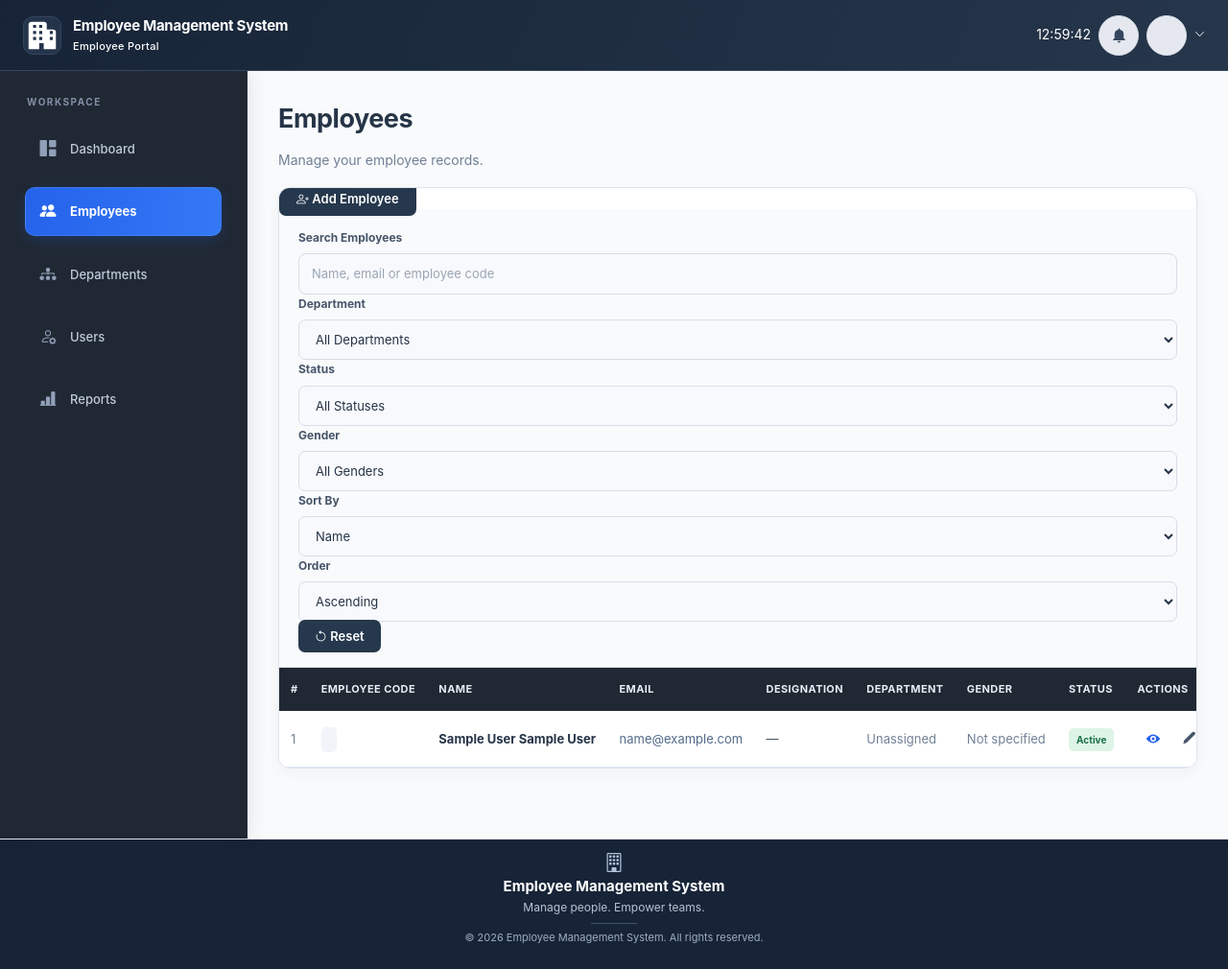
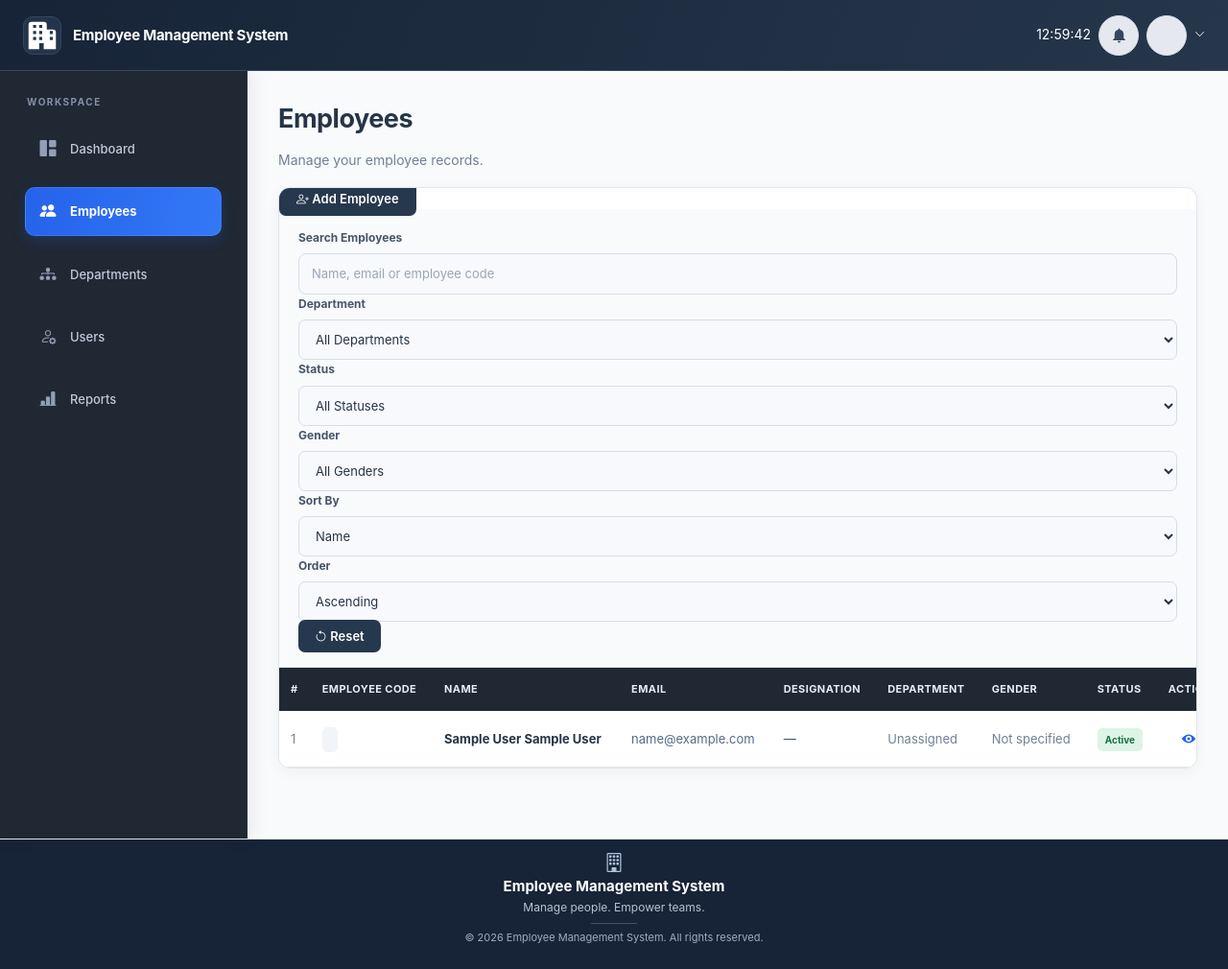
Before and after one commit to madhan8651/Laravel-Employee-Management-System, a Laravel app: page /admin/employees in a window 1280 px wide. Shown: the whole page at 96% size. Run offline with Laravel 12, Linux system fonts and the light colour scheme; the visitor is signed in with stand-in values (Sample User, id 1); data that the repository does not hold is empty; style sheets or scripts are compiled from the project's sources; parts of the project's set-up code (start-up, migrations or seed data) failed here and were passed over; some libraries are stand-ins or nearby versions.

Commit message:
Update employee actions and navbar UI

```diff
--- a/public/js/employee-filters.js
+++ b/public/js/employee-filters.js
@@ -46,8 +46,6 @@ document.addEventListener('DOMContentLoaded', () => {
             eye: '<svg xmlns="http://www.w3.org/2000/svg" width="16" height="16" viewBox="0 0 16 16" fill="currentColor" aria-hidden="true"><path d="M8 3.5c-3.5 0-6.3 3.4-7.3 4.5 1 1.1 3.8 4.5 7.3 4.5s6.3-3.4 7.3-4.5C14.3 6.9 11.5 3.5 8 3.5Zm0 7.5a3 3 0 1 1 0-6 3 3 0 0 1 0 6Zm0-1.5a1.5 1.5 0 1 0 0-3 1.5 1.5 0 0 0 0 3Z"/></svg>',
 
             edit: '<svg xmlns="http://www.w3.org/2000/svg" width="16" height="16" viewBox="0 0 16 16" fill="currentColor" aria-hidden="true"><path d="M13.5 1a1.5 1.5 0 0 1 1.06 2.56l-8.8 8.8-3.4.85.85-3.4 8.8-8.8A1.5 1.5 0 0 1 13.5 1Z"/></svg>',
-
-            delete: '<svg xmlns="http://www.w3.org/2000/svg" width="16" height="16" viewBox="0 0 16 16" fill="currentColor" aria-hidden="true"><path d="M5.5 1a1 1 0 0 0-1 1v1H2v1.5h12V3h-2.5V2a1 1 0 0 0-1-1h-5ZM3.5 5h9l-.6 9.1a1 1 0 0 1-1 .9H5.1a1 1 0 0 1-1-.9L3.5 5Z"/></svg>',
 
             toggleOn: '<svg xmlns="http://www.w3.org/2000/svg" width="16" height="16" viewBox="0 0 16 16" fill="currentColor" aria-hidden="true"><path d="M5 3h6a5 5 0 0 1 0 10H5a5 5 0 0 1 0-10Z"/><circle cx="11" cy="8" r="2.5"/></svg>',
 
@@ -122,17 +120,6 @@ document.addEventListener('DOMContentLoaded', () => {
                     ${iconSvg('edit')}
                 </a>
             `;
-        }
-
-        if (permissions.delete) {
-            html += actionForm(
-                employeeUrl('deleteUrl', id),
-                'DELETE',
-                'delete',
-                'btn-outline-danger',
-                'Delete Employee',
-                'Are you sure you want to delete this employee?'
-            );
         }
 
         if (permissions.update && status !== 'terminated') {
--- a/resources/views/admin/employees/index.blade.php
+++ b/resources/views/admin/employees/index.blade.php
@@ -333,23 +333,6 @@
                                             </a>
                                         @endcan
 
-                                        @can('delete', $employee)
-                                            <form method="POST"
-                                                  action="{{ route('admin.employees.destroy', $employee) }}"
-                                                  class="d-inline"
-                                                  onsubmit="return confirm('Are you sure you want to delete this employee?')">
-                                                @csrf
-                                                @method('DELETE')
-
-                                                <button type="submit"
-                                                        class="btn btn-sm btn-outline-danger"
-                                                        title="Delete Employee"
-                                                        aria-label="Delete Employee">
-                                                    <svg xmlns="http://www.w3.org/2000/svg" width="16" height="16" viewBox="0 0 16 16" fill="currentColor" aria-hidden="true" focusable="false"><path d="M5.5 1a1 1 0 0 0-1 1v1H2v1.5h12V3h-2.5V2a1 1 0 0 0-1-1h-5ZM3.5 5h9l-.6 9.1a1 1 0 0 1-1 .9H5.1a1 1 0 0 1-1-.9L3.5 5Z"/><path d="M5 6.5h1.5v6H5zm4.5 0H11v6H9.5z"/></svg>
-                                                </button>
-                                            </form>
-                                        @endcan
-
                                         @can('update', $employee)
                                             @if ($employeeStatus !== 'terminated')
                                                 <form action="{{ route('admin.employees.toggle-status', $employee) }}"
--- a/resources/views/partials/navbar.blade.php
+++ b/resources/views/partials/navbar.blade.php
@@ -10,9 +10,7 @@
             <span class="brand-title">
                 {{ config('app.name', 'Employee Management System') }}
             </span>
-            <span class="brand-subtitle">
-                {{ auth()->user()?->role === 'admin' ? 'Administration Portal' : 'Employee Portal' }}
-            </span>
+
         </span>
     </a>
 
```
